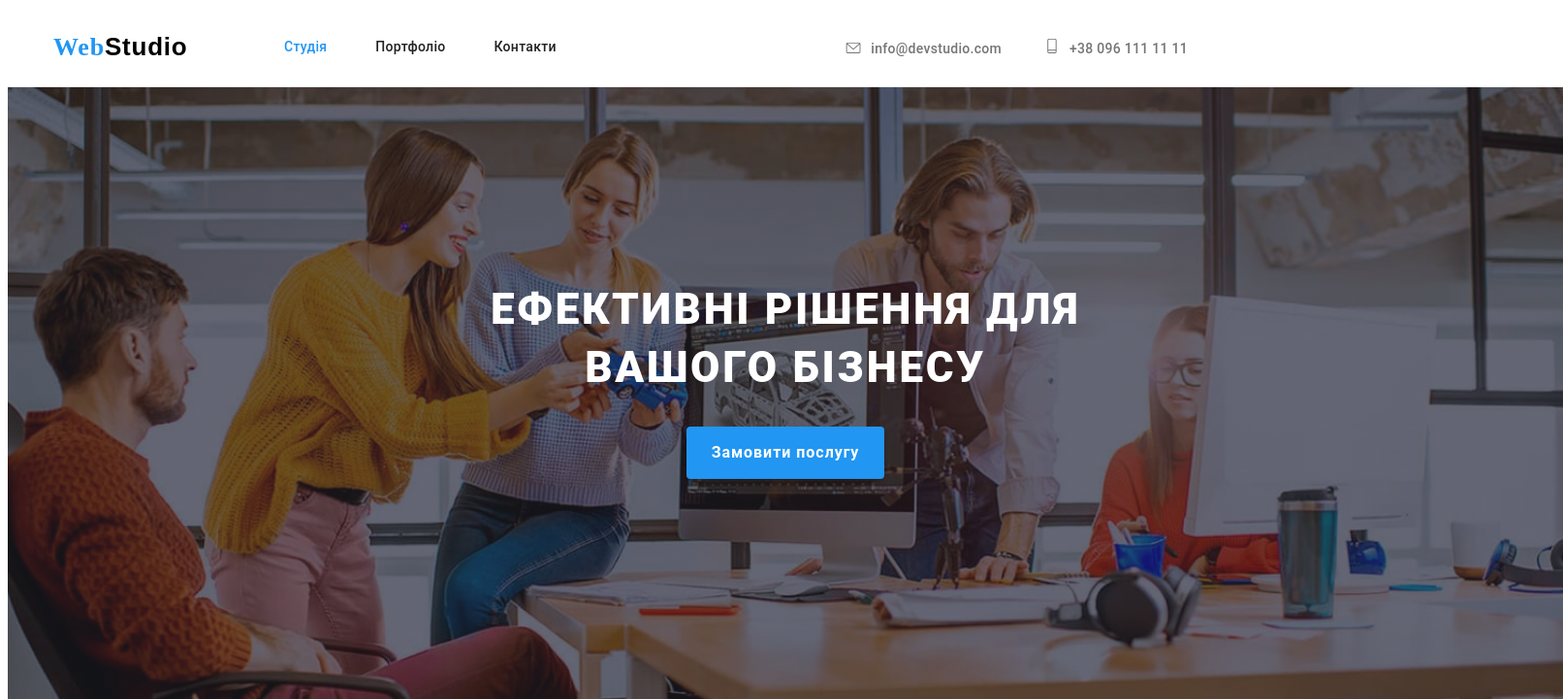
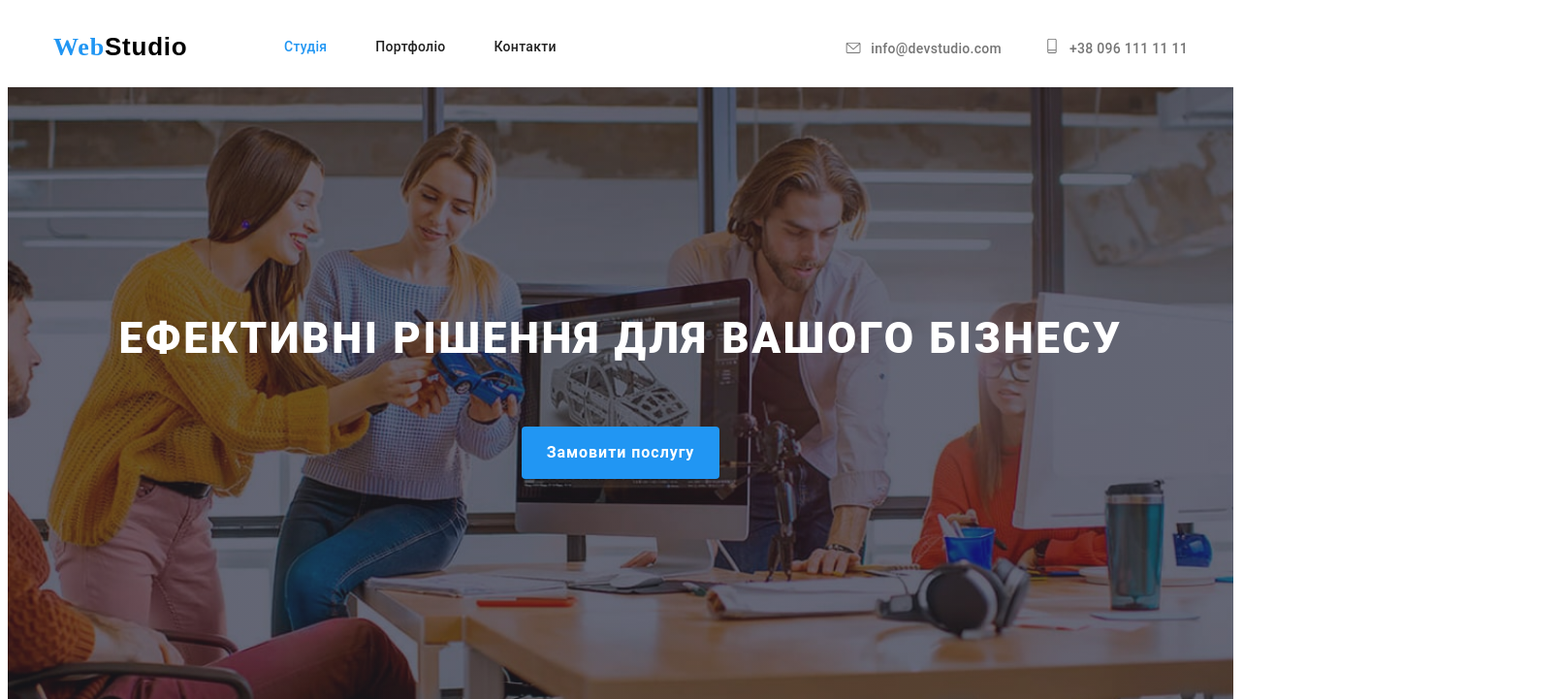
Before and after one commit to danialufarenko/goit-markup-hw-05, a plain HTML site: page index.html in a window 1280 px wide. Shown: the top 721 px of the page at 97% size, 1612 px wide, since content can reach past the window. Drawn offline with Linux system fonts and the light colour scheme.

Commit message:
finissh-mod-5

```diff
--- a/css/style.css
+++ b/css/style.css
@@ -181,10 +181,10 @@ header .container {
 /*------------HERO------------*/
 
 .hero-container {
-  padding: 200px 452px 210px 452px;
+  padding: 200px 0;
   max-width: 1600px;
-  min-width: 700px;
-  margin: 0 auto;
+  min-width: 1200px;
+  margin: auto;
   background-image: linear-gradient(
       rgba(47, 48, 58, 0.4),
       rgba(47, 48, 58, 0.4)
@@ -207,8 +207,11 @@ header .container {
   text-transform: uppercase;
   background-color: transparent;
   color: #ffffff;
+  min-width: 700px;
+  height: 120px;
   display: flex;
   align-items: center;
+  justify-content: center;
   margin-bottom: var(--main-margin);
 }
 .hero-btn {
--- a/index.html
+++ b/index.html
@@ -31,8 +31,10 @@
     <main>
       <section class="hero">
         <div class="hero-container">
-          <p class="hero-title">Ефективні рішення для вашого бізнесу</p>
-          <button type="button" class="hero-btn" data-modal-open>Замовити послугу</button>
+          <div class="container">
+            <p class="hero-title">Ефективні рішення для вашого бізнесу</p>
+            <button type="button" class="hero-btn" data-modal-open>Замовити послугу</button>
+          </div>
         </div>
       </section>
       <section class="text">
```
